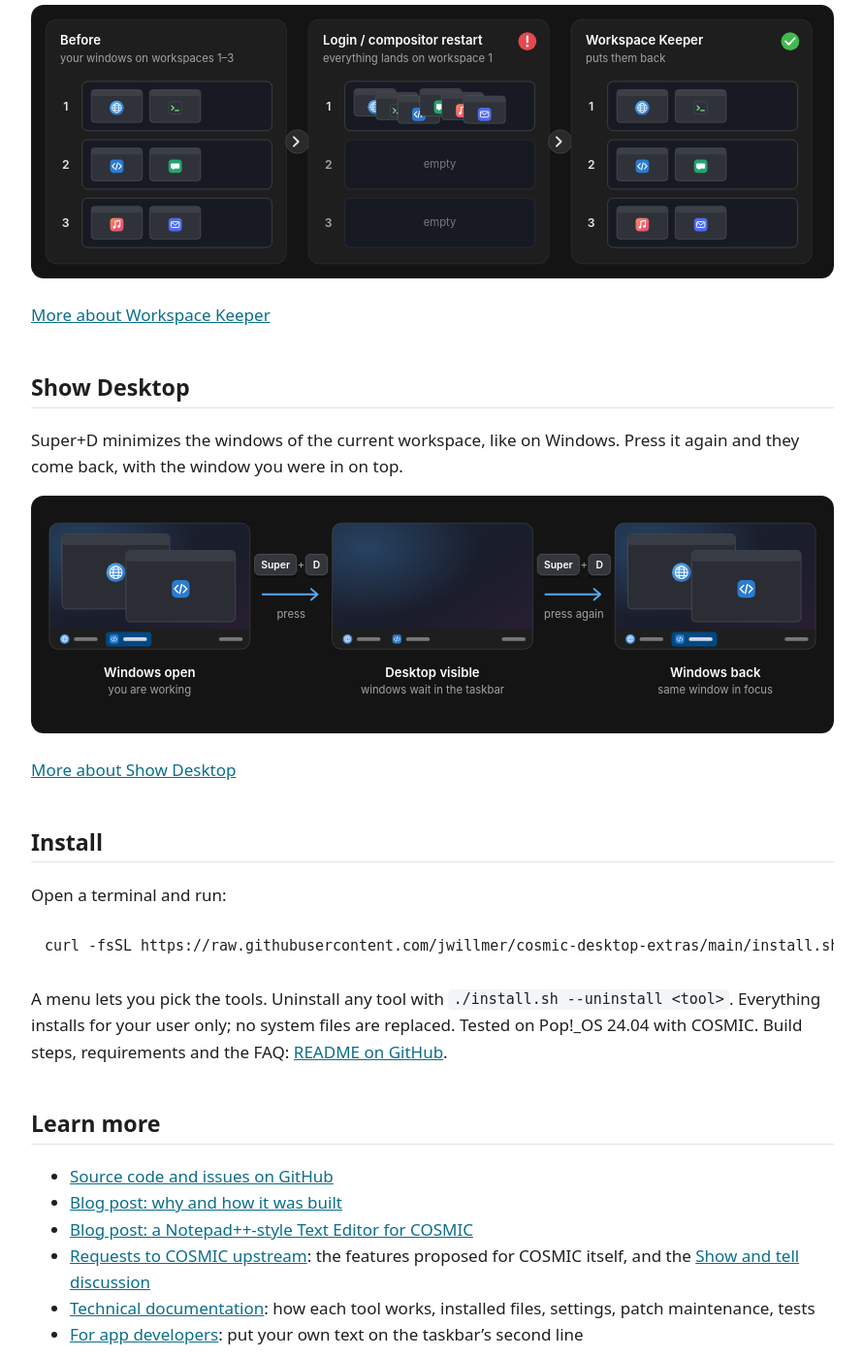
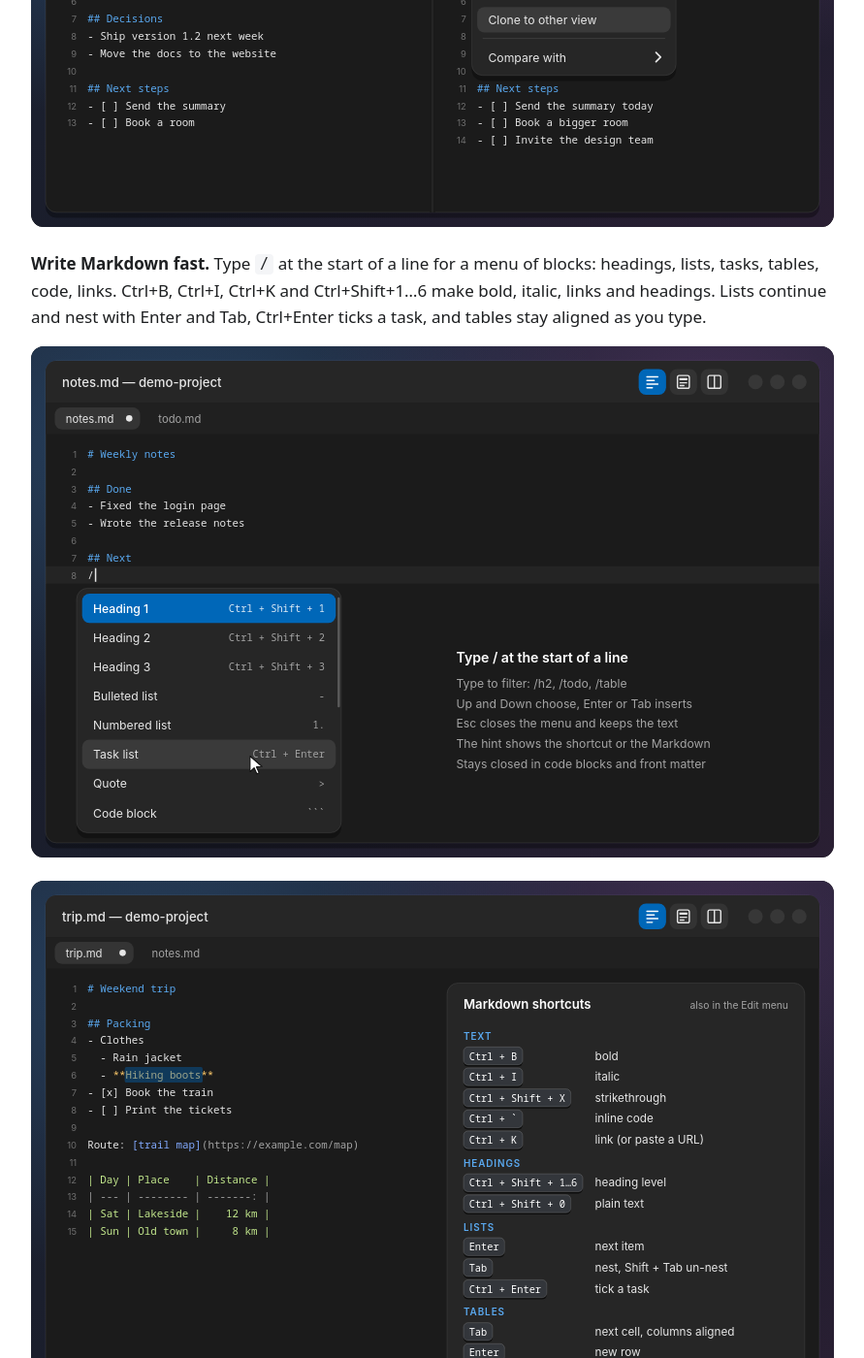
Before and after one commit to jwillmer/cosmic-desktop-extras, a Jekyll site: the page built from docs/index.md, in a window 1280 px wide and 1400 px high, scrolled down 3826 px. Shown: the whole window at 97% size, without its empty margins (194-1085 px from the left). Built offline with Jekyll 4.4.1, drawn with Linux system fonts in a browser that asks for light colours; some of the changed text lies outside the part shown.

Commit message:
Overview: workspace pins and Markdown writing in the README and website
The README and the website's start page show what came after v0.4.0:
pinning an app to a workspace from the taskbar, the "/" menu, Markdown
shortcuts, list and table editing, large files, typed paths in the Open
dialog, the tab file menu and the resizable sidebar, with the new
mockups. The docs index lists the new sections.

Co-Authored-By: Claude Opus 5.5 <noreply@anthropic.com>

```diff
--- a/docs/index.md
+++ b/docs/index.md
@@ -40,6 +40,12 @@ choose the target by name or number. No dragging through the workspace overview.
 
 ![Right-click menu with Move to workspace](media/taskbar-menu.svg)
 
+**Pin an app to a workspace.** Right-click it and pick "Always open on “Work”": its windows open
+there, and starting it from anywhere takes you along. A small pin marks pinned apps. Needs
+Workspace Keeper.
+
+![Always open on “Work” in the right-click menu, and a pinned app](media/taskbar-pin.svg)
+
 [More about the taskbar](https://github.com/jwillmer/cosmic-desktop-extras/blob/main/taskbar/README.md)
 
 ### Terminal and Files tab counts
@@ -76,6 +82,18 @@ endings, column selection with Alt+drag, code folding, Close all tabs, and two v
 with synchronized scrolling, Notepad++-style clones and Compare.
 
 ![Two views side by side, each with its own tabs](media/text-editor-views.svg)
+
+**Write Markdown fast.** Type `/` at the start of a line for a menu of blocks: headings, lists,
+tasks, tables, code, links. Ctrl+B, Ctrl+I, Ctrl+K and Ctrl+Shift+1…6 make bold, italic, links and
+headings. Lists continue and nest with Enter and Tab, Ctrl+Enter ticks a task, and tables stay
+aligned as you type.
+
+![The "/" menu in a Markdown file, with shortcuts as hints](media/text-editor-slash.svg)
+
+![A Markdown note with a nested list, tasks, a link and an aligned table, next to the Markdown shortcuts](media/text-editor-markdown.svg)
+
+**Files and tabs.** Large files open fast. The Open dialog opens a path you type or paste, the tab
+menu copies a file's path or opens its folder, and the sidebar can be resized.
 
 [More about the Text Editor](https://github.com/jwillmer/cosmic-desktop-extras/blob/main/text-editor/README.md)
 
```
Also changed, not shown: README.md, docs/README.md.
